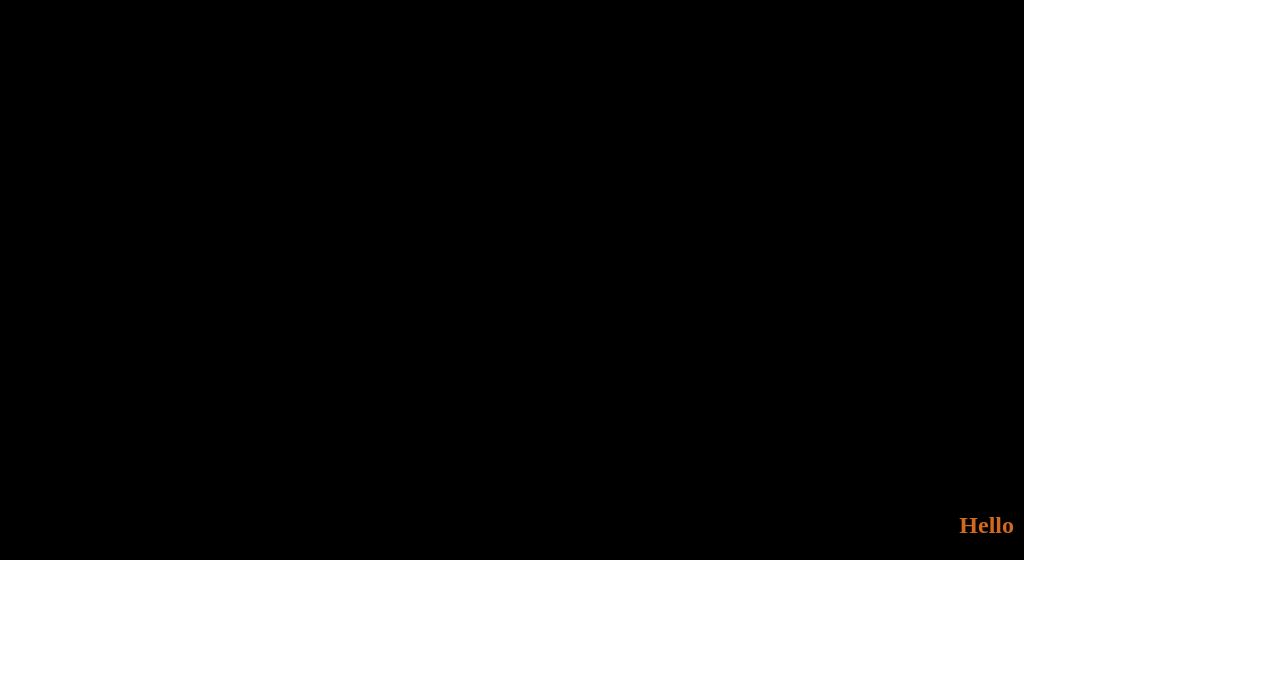
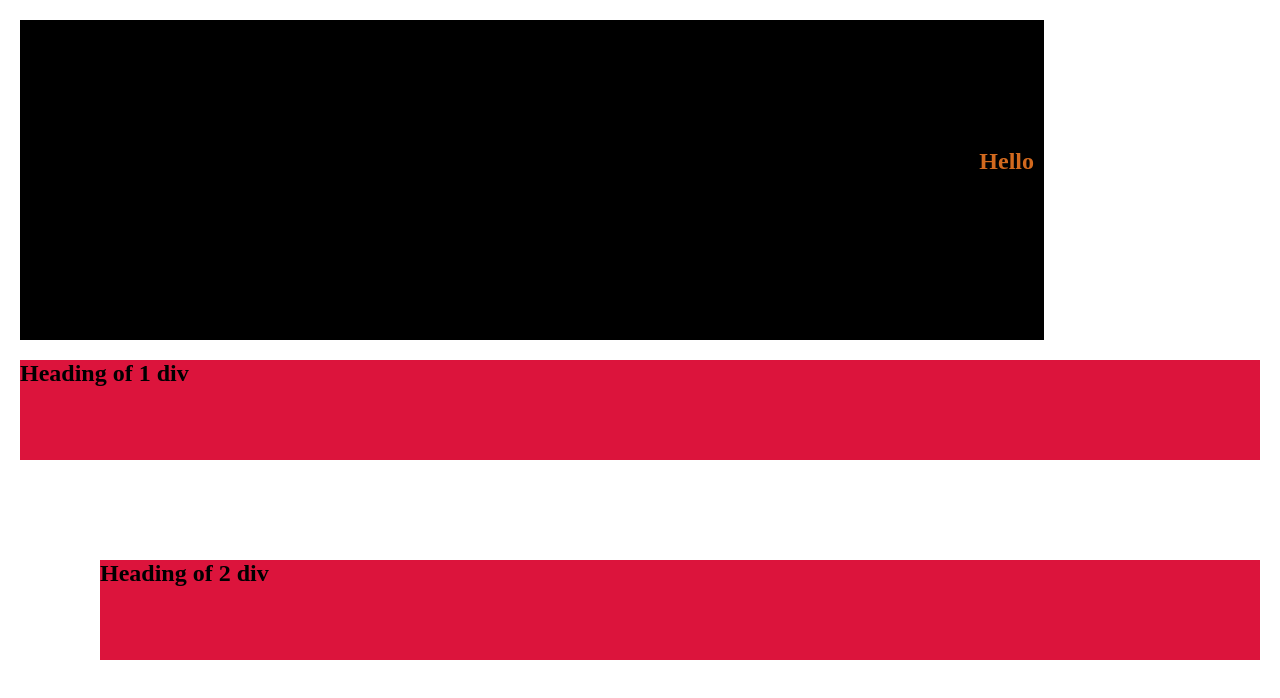
Before and after one commit to harshi1517/FullStackCourse, a plain HTML site: page positioningcss.html in a window 1280 px wide. Drawn offline with Linux system fonts and the light colour scheme.

Commit message:
align div

```diff
--- a/positioningcss.html
+++ b/positioningcss.html
@@ -18,19 +18,36 @@
             font-size: 1rem;
             padding:10px;
             width:80vw;
-            height:70vh;
+            height:40vh;
             /* text-align:center; */
             text-align:right;
             /* padding-right:20%; */
             /* padding-left:20%; */
-            padding-top:40%;
+            padding-top:10%;
             /* padding-bottom:20%; */
         }
+        div{
+            background-color: crimson;
+            margin:20px;
+            height:100px;
+        }
+        .two{
+            margin-top:100px;
+            margin-left:100px;
+        }
+
     </style>
 </head>
 <body>
     <div class='parent'>
         <h2>Hello</h2>
     </div>
+
+    <div class='one'>
+       <h2>Heading of 1 div</h2>
+    </div>
+    <div class='two'>
+        <h2>Heading of 2 div</h2>
+    </div>
 </body>
 </html>
```
